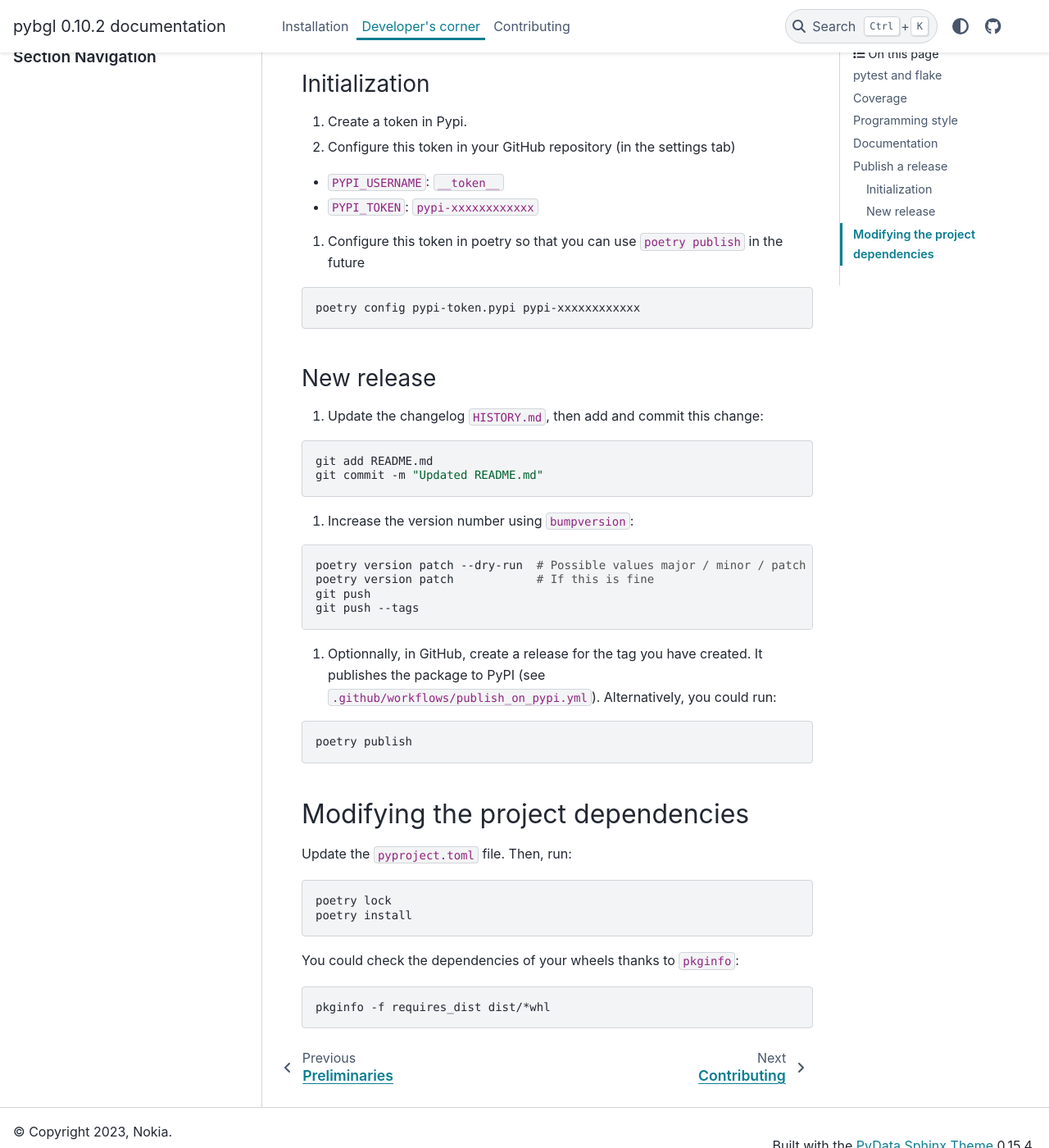
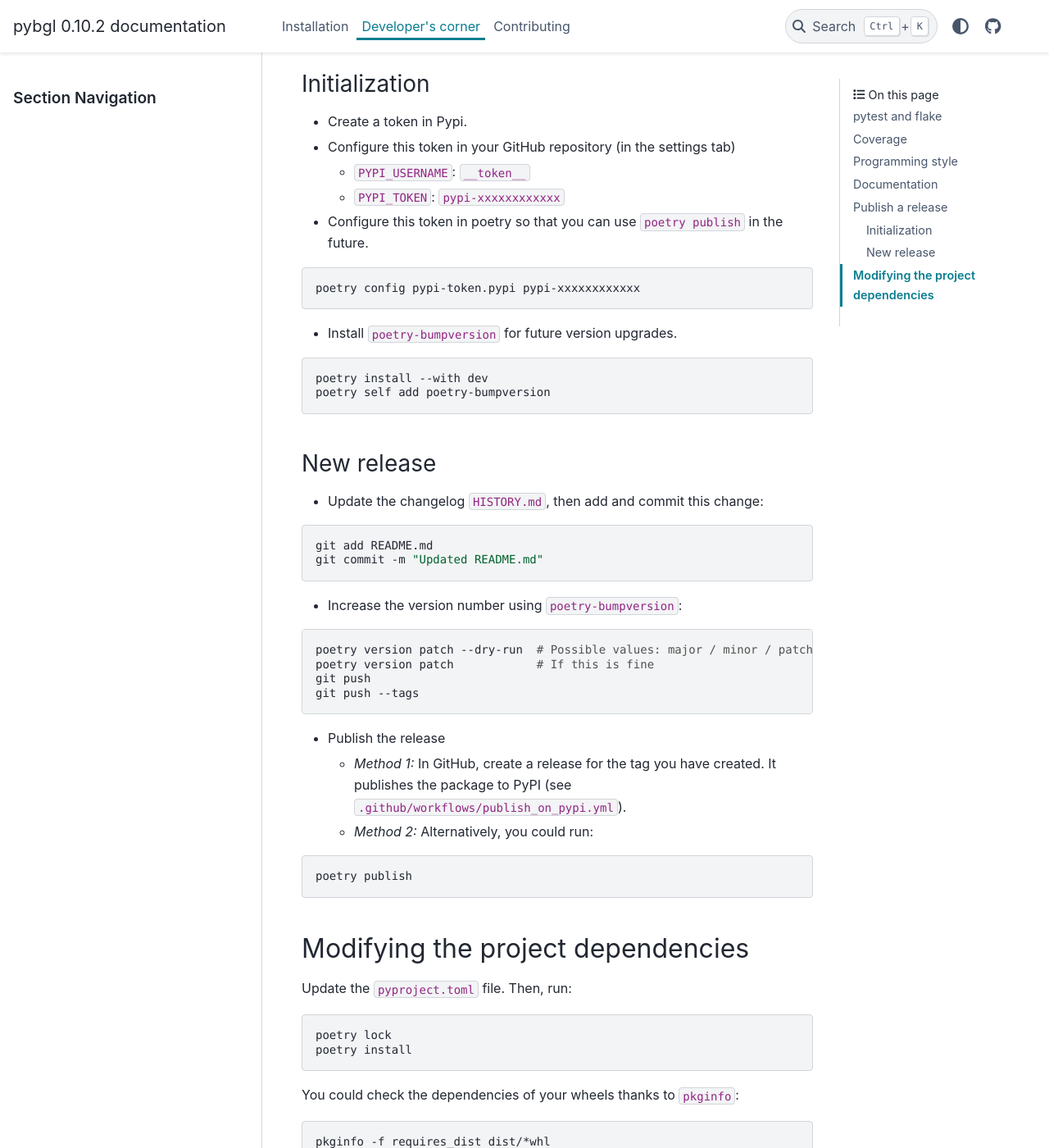
Before and after one commit to nokia/PyBGL, a Sphinx documentation site: the page built from docs/developers.md, in a window 1280 px wide and 1400 px high, scrolled down 1701 px. Shown: the whole window at 82% size. Built offline with Sphinx 7.4.7 and the PyData theme 0.15.4, drawn with Linux system fonts in a browser that asks for light colours; pages that are not in the unit, such as notebooks, are missing from menus.

Commit message:
Improved release steps in docs/developers.md

````diff
--- a/docs/developers.md
+++ b/docs/developers.md
@@ -66,38 +66,47 @@ poetry run sphinx-build -b html docs/ docs/_build
 ## Publish a release
 ### Initialization
 
-1. Create a token in Pypi.
+* Create a token in Pypi.
 
-2. Configure this token in your GitHub repository (in the settings tab)
-* `PYPI_USERNAME`: `__token__`
-* `PYPI_TOKEN`: `pypi-xxxxxxxxxxxx`
+* Configure this token in your GitHub repository (in the settings tab)
+  * `PYPI_USERNAME`: `__token__`
+  * `PYPI_TOKEN`: `pypi-xxxxxxxxxxxx`
 
-3. Configure this token in poetry so that you can use `poetry publish` in the future
+* Configure this token in poetry so that you can use `poetry publish` in the future.
+
 ```bash
 poetry config pypi-token.pypi pypi-xxxxxxxxxxxx
 ```
 
+* Install `poetry-bumpversion` for future version upgrades.
+
+```bash
+poetry install --with dev
+poetry self add poetry-bumpversion
+```
+
 ### New release
 
-1. Update the changelog `HISTORY.md`, then add and commit this change:
+* Update the changelog `HISTORY.md`, then add and commit this change:
 
 ```bash
 git add README.md
 git commit -m "Updated README.md"
 ```
 
-2. Increase the version number using `bumpversion`:
+* Increase the version number using `poetry-bumpversion`:
 
 ```bash
-poetry version patch --dry-run  # Possible values major / minor / patch
+poetry version patch --dry-run  # Possible values: major / minor / patch
 poetry version patch            # If this is fine
 git push
 git push --tags
 ```
 
-3. Optionnally, in GitHub, create a release for the tag you have created.
-It publishes the package to PyPI (see `.github/workflows/publish_on_pypi.yml`).
-Alternatively, you could run:
+* Publish the release
+  * _Method 1:_ In GitHub, create a release for the tag you have created.
+    It publishes the package to PyPI (see `.github/workflows/publish_on_pypi.yml`).
+  * _Method 2:_ Alternatively, you could run:
 
 ```bash
 poetry publish
@@ -106,11 +115,14 @@ poetry publish
 ## Modifying the project dependencies
 
 Update the `pyproject.toml` file. Then, run:
+
 ```bash
 poetry lock
 poetry install
 ```
+
 You could check the dependencies of your wheels thanks to `pkginfo`:
+
 ```bash
 pkginfo -f requires_dist dist/*whl
 ```
````
